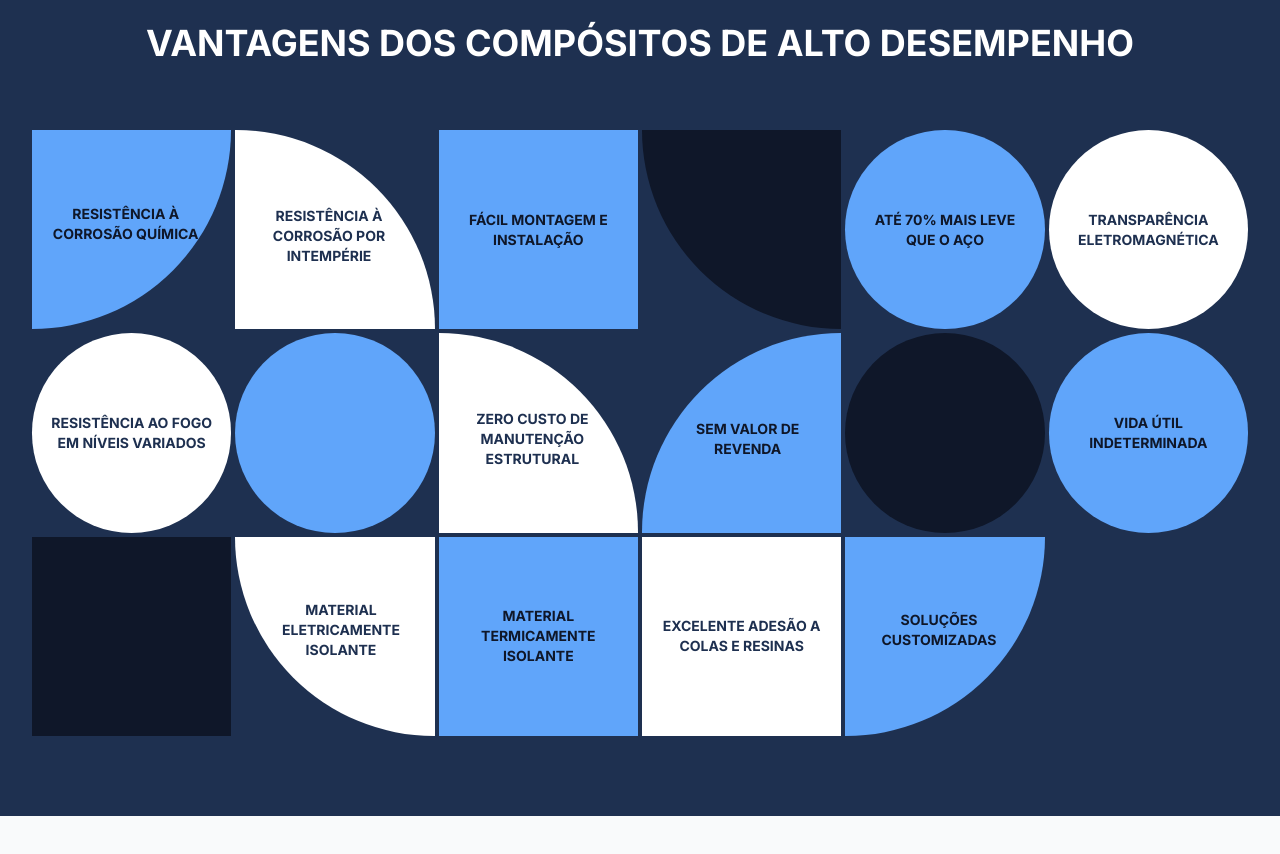
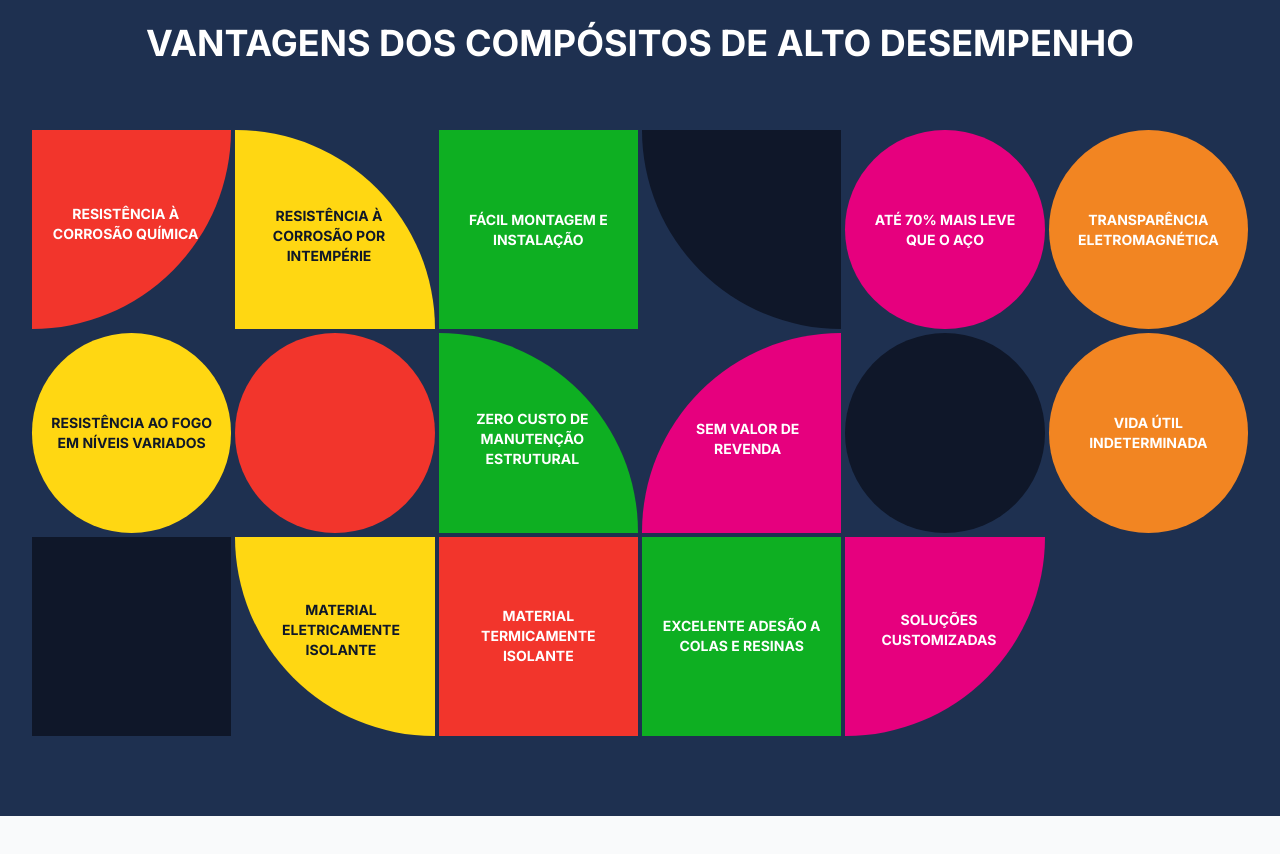
Before and after one commit to overdrive-dev/azul-web-mosaico, a Next.js app: page / in a window 1280 px wide. Shown: the part 6240-7094 px from the top of the page. Built offline with nearby package versions, Linux system fonts and the light colour scheme.

Commit message:
style: vantagens mosaic grid now uses logo colors (red, yellow, green, pink, orange)

```diff
--- a/app/page.tsx
+++ b/app/page.tsx
@@ -267,48 +267,48 @@ export default function Home() {
             Vantagens dos compósitos de alto desempenho
           </h2>
           <div className="grid grid-cols-3 sm:grid-cols-4 lg:grid-cols-6 gap-1">
-            <div className="relative aspect-square bg-azul-400 flex items-center justify-center p-4 rounded-br-[100%]">
-              <p className="relative text-center text-xs sm:text-sm uppercase text-azul-950 font-bold left-[-6px] top-[-6px]">Resistência à corrosão química</p>
+            <div className="relative aspect-square bg-[#f2352c] flex items-center justify-center p-4 rounded-br-[100%]">
+              <p className="relative text-center text-xs sm:text-sm uppercase text-white font-bold left-[-6px] top-[-6px]">Resistência à corrosão química</p>
             </div>
-            <div className="relative aspect-square bg-white flex items-center justify-center p-4 rounded-tr-[100%]">
-              <p className="relative text-center text-xs sm:text-sm uppercase text-azul-900 font-bold left-[-6px] top-[6px]">Resistência à corrosão por intempérie</p>
+            <div className="relative aspect-square bg-[#ffd712] flex items-center justify-center p-4 rounded-tr-[100%]">
+              <p className="relative text-center text-xs sm:text-sm uppercase text-gray-900 font-bold left-[-6px] top-[6px]">Resistência à corrosão por intempérie</p>
             </div>
-            <div className="relative aspect-square bg-azul-400 flex items-center justify-center p-4">
-              <p className="text-center text-xs sm:text-sm uppercase text-azul-950 font-bold">Fácil montagem e instalação</p>
+            <div className="relative aspect-square bg-[#0eaf22] flex items-center justify-center p-4">
+              <p className="text-center text-xs sm:text-sm uppercase text-white font-bold">Fácil montagem e instalação</p>
             </div>
             <div className="aspect-square bg-azul-950 flex items-center justify-center p-4 rounded-bl-[100%]"></div>
-            <div className="relative aspect-square bg-azul-400 flex items-center justify-center p-4 rounded-full">
-              <p className="text-center text-xs sm:text-sm uppercase text-azul-950 font-bold">Até 70% mais leve que o aço</p>
+            <div className="relative aspect-square bg-[#e6007e] flex items-center justify-center p-4 rounded-full">
+              <p className="text-center text-xs sm:text-sm uppercase text-white font-bold">Até 70% mais leve que o aço</p>
             </div>
-            <div className="relative aspect-square bg-white flex items-center justify-center p-4 rounded-full">
-              <p className="text-center text-xs sm:text-sm uppercase text-azul-900 font-bold">Transparência eletromagnética</p>
+            <div className="relative aspect-square bg-[#f28522] flex items-center justify-center p-4 rounded-full">
+              <p className="text-center text-xs sm:text-sm uppercase text-white font-bold">Transparência eletromagnética</p>
             </div>
-            <div className="relative aspect-square bg-white flex items-center justify-center p-4 rounded-full">
-              <p className="text-center text-xs sm:text-sm uppercase text-azul-900 font-bold">Resistência ao fogo em níveis variados</p>
+            <div className="relative aspect-square bg-[#ffd712] flex items-center justify-center p-4 rounded-full">
+              <p className="text-center text-xs sm:text-sm uppercase text-gray-900 font-bold">Resistência ao fogo em níveis variados</p>
             </div>
-            <div className="relative aspect-square bg-azul-400 flex items-center justify-center p-4 rounded-full"></div>
-            <div className="relative aspect-square bg-white flex items-center justify-center p-4 rounded-tr-[100%]">
-              <p className="relative text-center text-xs sm:text-sm uppercase text-azul-900 font-bold left-[-6px] top-[6px]">Zero custo de manutenção estrutural</p>
+            <div className="relative aspect-square bg-[#f2352c] flex items-center justify-center p-4 rounded-full"></div>
+            <div className="relative aspect-square bg-[#0eaf22] flex items-center justify-center p-4 rounded-tr-[100%]">
+              <p className="relative text-center text-xs sm:text-sm uppercase text-white font-bold left-[-6px] top-[6px]">Zero custo de manutenção estrutural</p>
             </div>
-            <div className="relative aspect-square bg-azul-400 flex items-center justify-center p-4 rounded-tl-[100%]">
-              <p className="relative text-center text-xs sm:text-sm uppercase text-azul-950 font-bold left-[6px] top-[6px]">Sem valor de revenda</p>
+            <div className="relative aspect-square bg-[#e6007e] flex items-center justify-center p-4 rounded-tl-[100%]">
+              <p className="relative text-center text-xs sm:text-sm uppercase text-white font-bold left-[6px] top-[6px]">Sem valor de revenda</p>
             </div>
             <div className="aspect-square bg-azul-950 flex items-center justify-center p-4 rounded-full"></div>
-            <div className="relative aspect-square bg-azul-400 flex items-center justify-center p-4 rounded-full">
-              <p className="text-center text-xs sm:text-sm uppercase text-azul-950 font-bold">Vida útil indeterminada</p>
+            <div className="relative aspect-square bg-[#f28522] flex items-center justify-center p-4 rounded-full">
+              <p className="text-center text-xs sm:text-sm uppercase text-white font-bold">Vida útil indeterminada</p>
             </div>
             <div className="aspect-square bg-azul-950 flex items-center justify-center p-4"></div>
-            <div className="relative aspect-square bg-white flex items-center justify-center p-4 rounded-bl-[100%]">
-              <p className="relative text-center text-xs sm:text-sm uppercase text-azul-900 font-bold left-[6px] top-[-6px]">Material eletricamente isolante</p>
+            <div className="relative aspect-square bg-[#ffd712] flex items-center justify-center p-4 rounded-bl-[100%]">
+              <p className="relative text-center text-xs sm:text-sm uppercase text-gray-900 font-bold left-[6px] top-[-6px]">Material eletricamente isolante</p>
             </div>
-            <div className="relative aspect-square bg-azul-400 flex items-center justify-center p-4">
-              <p className="text-center text-xs sm:text-sm uppercase text-azul-950 font-bold">Material termicamente isolante</p>
+            <div className="relative aspect-square bg-[#f2352c] flex items-center justify-center p-4">
+              <p className="text-center text-xs sm:text-sm uppercase text-white font-bold">Material termicamente isolante</p>
             </div>
-            <div className="relative aspect-square bg-white flex items-center justify-center p-4">
-              <p className="text-center text-xs sm:text-sm uppercase text-azul-900 font-bold">Excelente adesão a colas e resinas</p>
+            <div className="relative aspect-square bg-[#0eaf22] flex items-center justify-center p-4">
+              <p className="text-center text-xs sm:text-sm uppercase text-white font-bold">Excelente adesão a colas e resinas</p>
             </div>
-            <div className="relative aspect-square bg-azul-400 flex items-center justify-center p-4 rounded-br-[100%]">
-              <p className="relative text-center text-xs sm:text-sm uppercase text-azul-950 font-bold left-[-6px] top-[-6px]">Soluções customizadas</p>
+            <div className="relative aspect-square bg-[#e6007e] flex items-center justify-center p-4 rounded-br-[100%]">
+              <p className="relative text-center text-xs sm:text-sm uppercase text-white font-bold left-[-6px] top-[-6px]">Soluções customizadas</p>
             </div>
             <div className="aspect-square bg-transparent"></div>
           </div>
```
